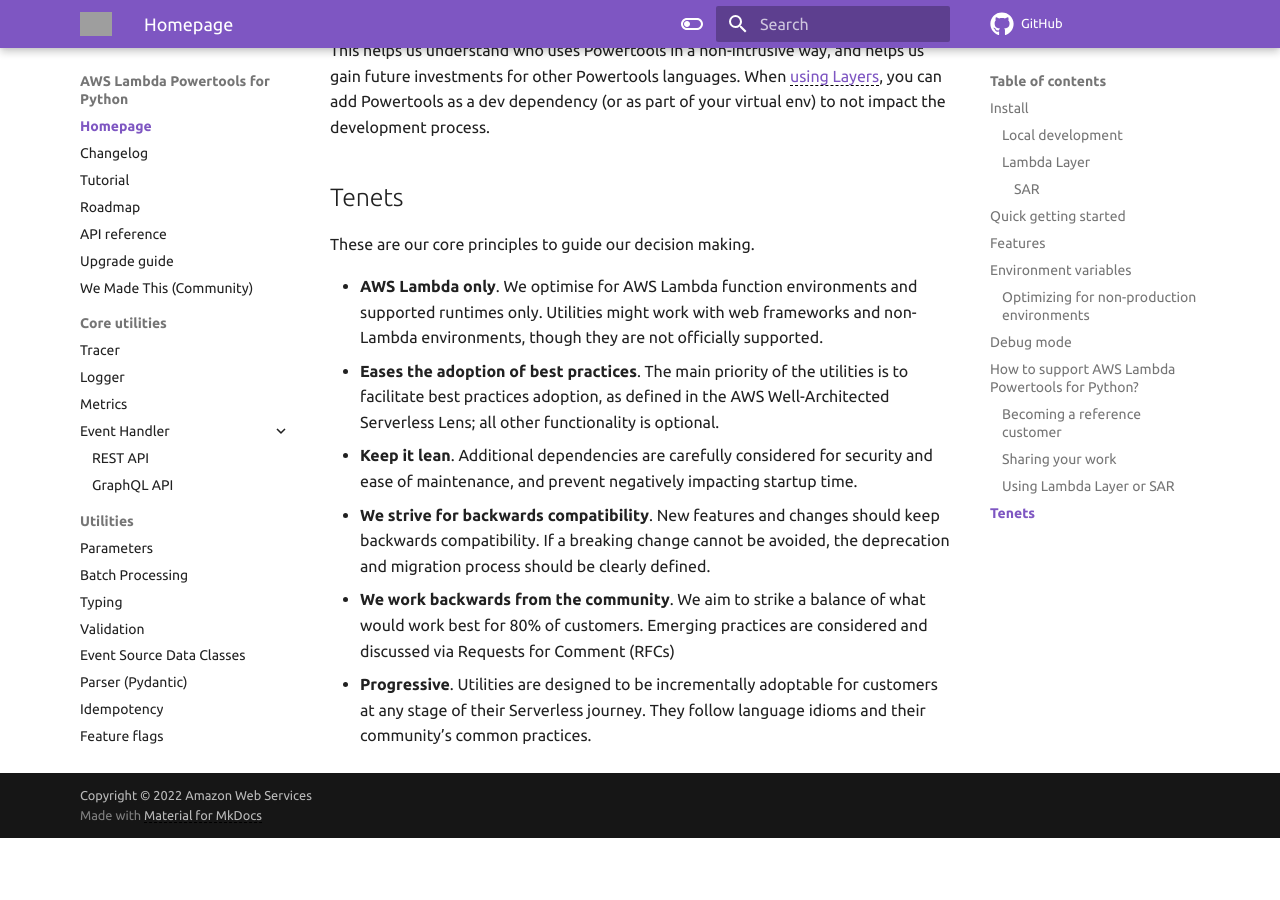
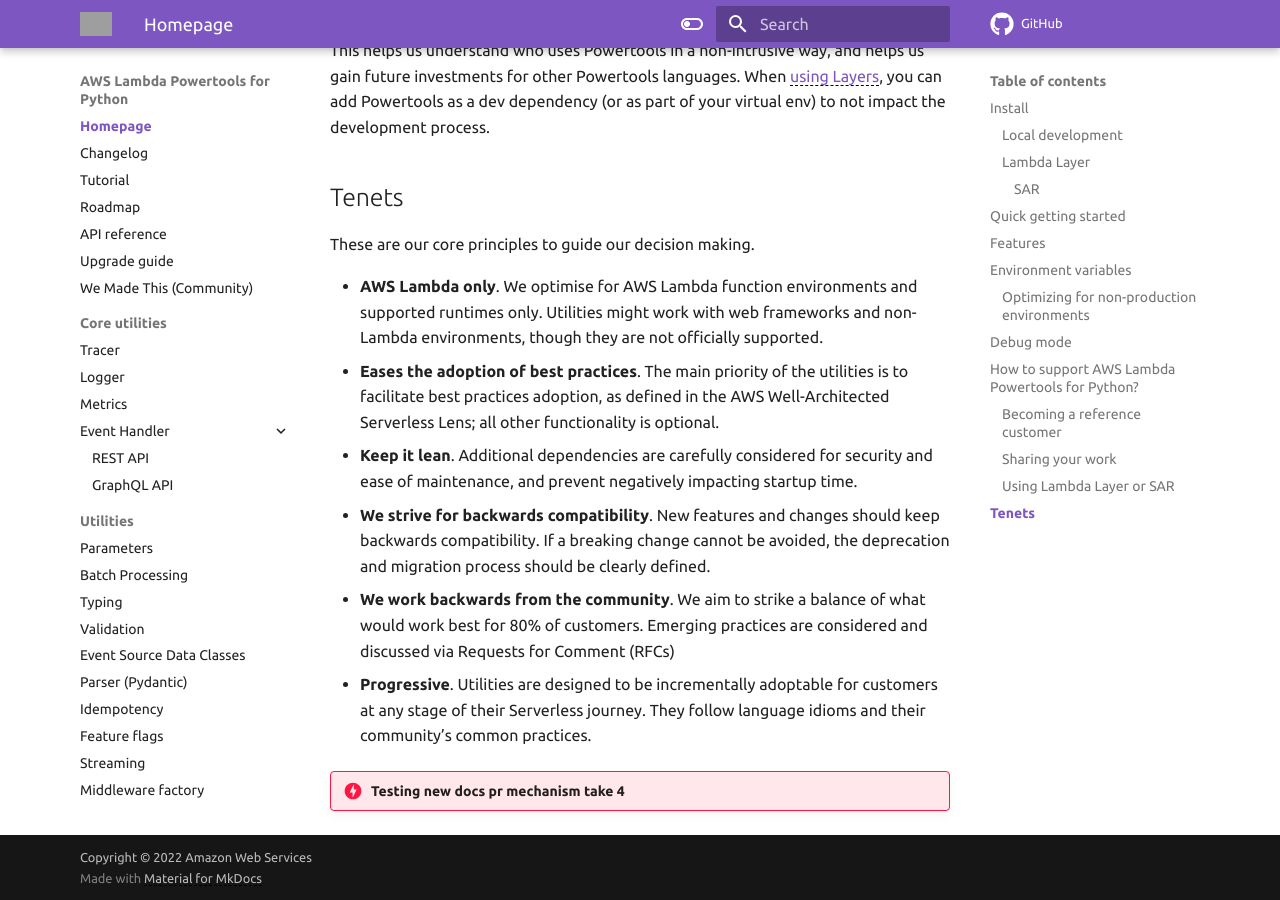
Before and after one commit to heitorlessa/aws-lambda-powertools-test, an MkDocs documentation site: the page built from docs/index.md, in a window 1280 px wide and 900 px high, scrolled down 8229 px. Built offline with MkDocs 1.6.1 and Material for MkDocs 9.7.7, drawn with Linux system fonts in a browser that asks for light colours; emoji names are drawn with the system emoji font; a script that is not in the unit is left out; comment, search, counter and statistics services are not loaded; the version menu is left out; before the commit the page ends 9067 px from its top, so only the background shows below that; grey boxes are pictures that could not be loaded.

Commit message:
chore(ci): docs rebuild

```diff
--- a/docs/index.md
+++ b/docs/index.md
@@ -774,3 +774,4 @@
 * **We strive for backwards compatibility**. New features and changes should keep backwards compatibility. If a breaking change cannot be avoided, the deprecation and migration process should be clearly defined.
 * **We work backwards from the community**. We aim to strike a balance of what would work best for 80% of customers. Emerging practices are considered and discussed via Requests for Comment (RFCs)
 * **Progressive**. Utilities are designed to be incrementally adoptable for customers at any stage of their Serverless journey. They follow language idioms and their community’s common practices.
+!!! danger "Testing new docs pr mechanism take 4"
```
